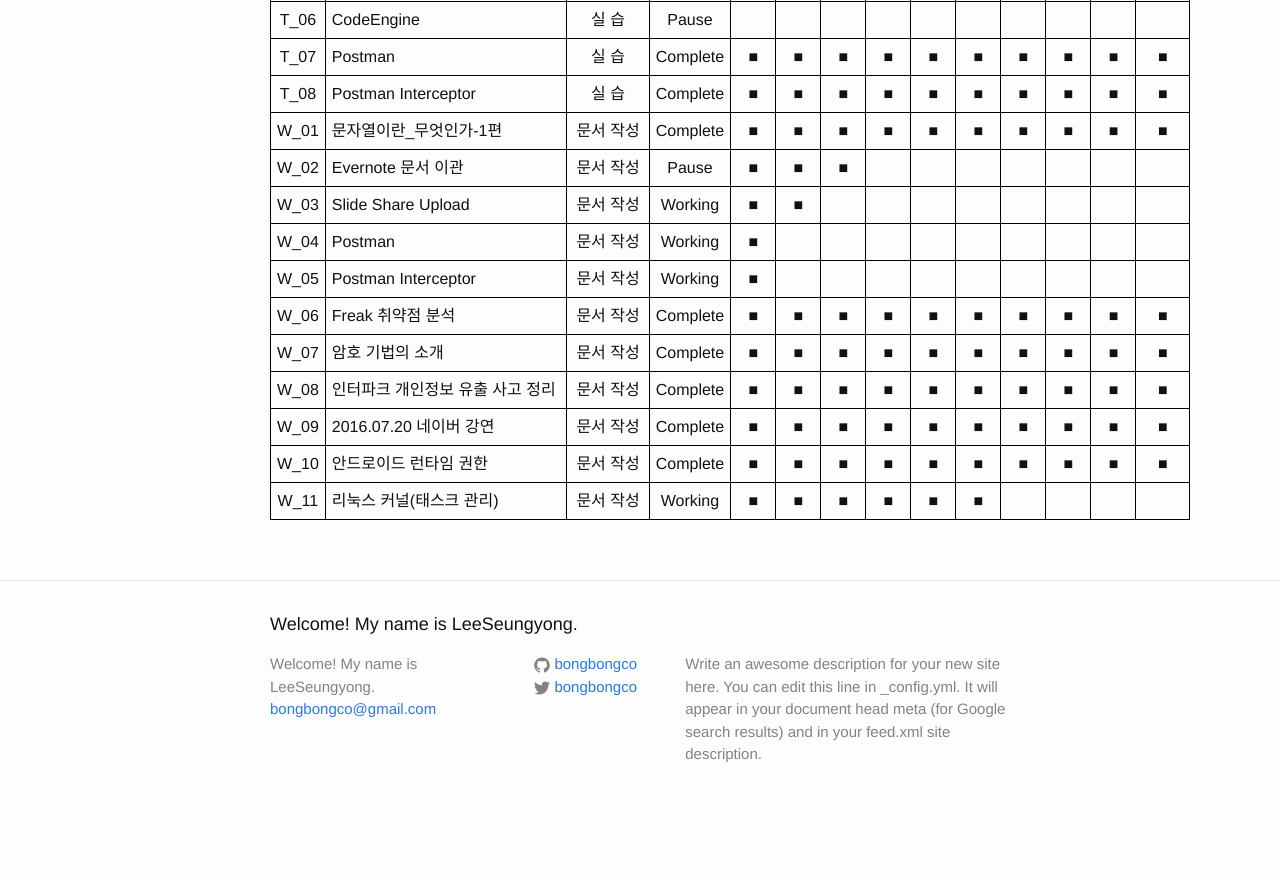
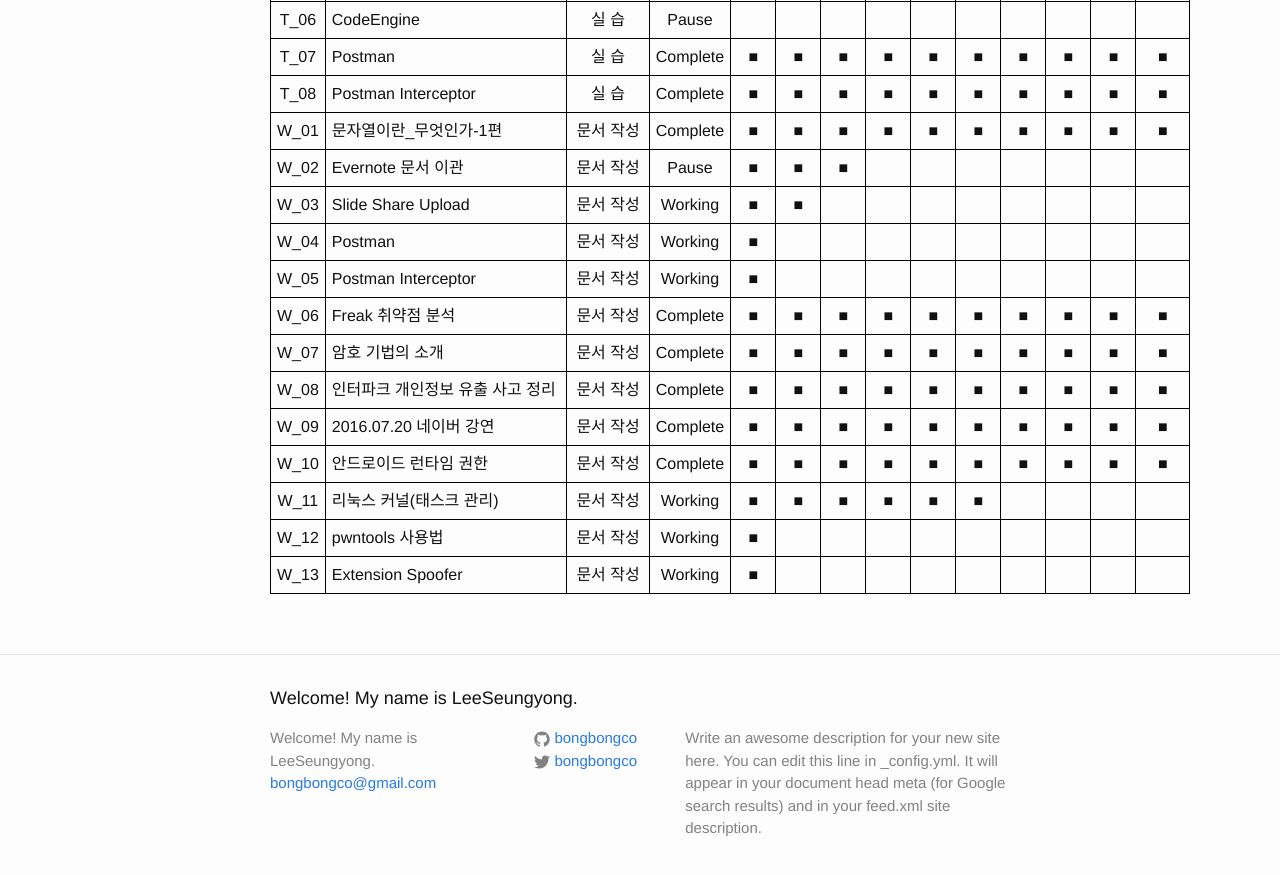
Before and after one commit to LktProgrammer/bongbongco.github.io, a Jekyll site: the page built from _posts/2016-09-12-GarbageTask.markdown, in a window 1280 px wide and 900 px high, scrolled down 990 px. Shown: the top 875 px of the window. Built offline with Jekyll 4.4.1, drawn with Linux system fonts in a browser that asks for light colours; before the commit the page ends 1816 px from its top, so only the background shows below that.

Commit message:
Update 2016-09-12-GarbageTask.markdown

```diff
--- a/_posts/2016-09-12-GarbageTask.markdown
+++ b/_posts/2016-09-12-GarbageTask.markdown
@@ -14,7 +14,7 @@ title: 개인 프로젝트 목록.
 |--+-----------+------+---+---+---+---+---+---+---+---+---+----+----|
 |C_01| 졸음운전 방지 안드로이드 앱|구현|Working|■|■|■|■|■|■||||
 |C_02| Extension Spoofer|구현|Working|■|||||||||
-|C_03| SSL Checker(Freak)|구현|Complete|■|■|■|■|■|■|■|■|■|
+|C_03| SSL Checker(Freak)|구현|Complete|■|■|■|■|■|■|■|■|■|■|
 |C_04| SSL Checker(logjam)|구현|Pause||||||||||
 |C_05| SSL Checker(heartbleed)|구현|Pause||||||||||
 |C_06| SSL Checker(drown)|구현|Pause||||||||||
@@ -45,4 +45,6 @@ title: 개인 프로젝트 목록.
 |W_09| 2016.07.20 네이버 강연 |문서 작성|Complete|■|■|■|■|■|■|■|■|■|■|
 |W_10| 안드로이드 런타임 권한 |문서 작성|Complete|■|■|■|■|■|■|■|■|■|■|
 |W_11| 리눅스 커널(태스크 관리) |문서 작성|Working|■|■|■|■|■|■||||
+|W_12| pwntools 사용법 |문서 작성|Working|■|||||||||
+|W_13| Extension Spoofer|문서 작성|Working|■|||||||||
 |--+-----------+------+---+---+---+---+---+---+---+---+---+----+----|
```
